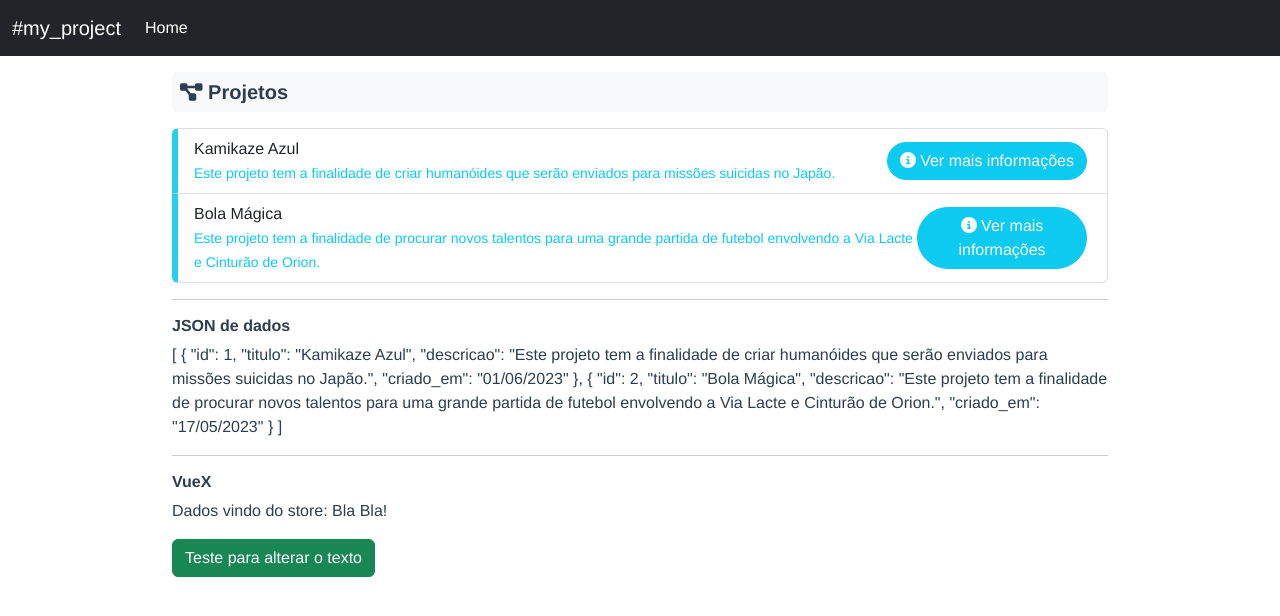
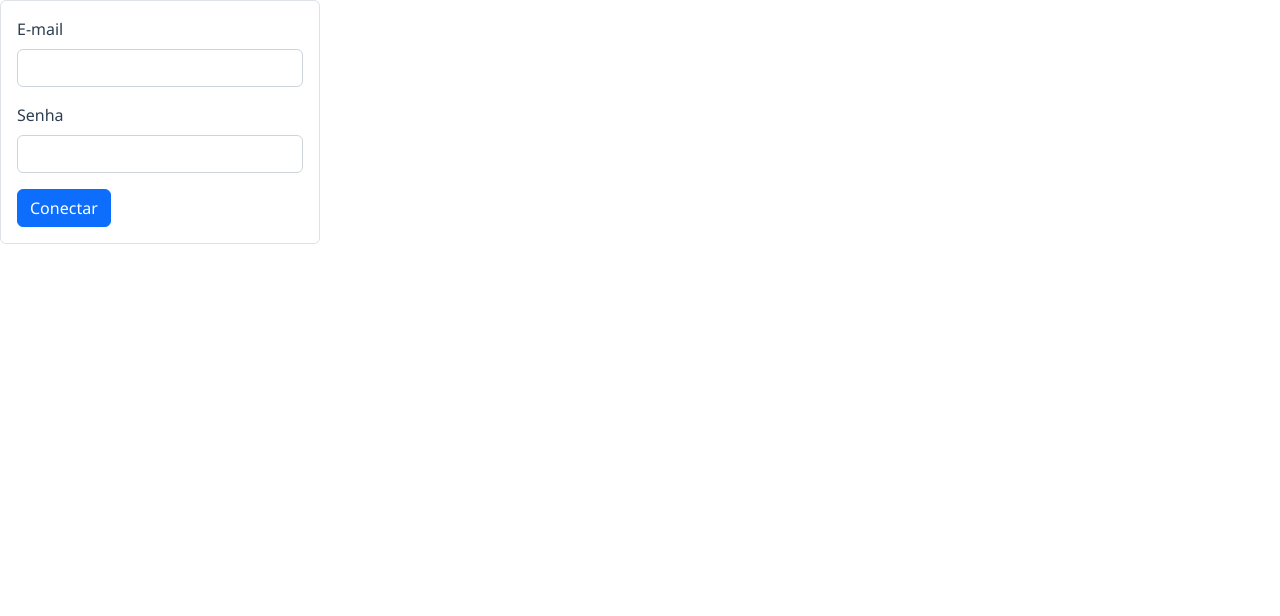
Before and after one commit to lfo1985/my-project-vue-js, a Vue app: page / in a window 1280 px wide. Shown: the top 616 px of the page. Built offline with nearby package versions, Linux system fonts and the light colour scheme.

Commit message:
Criação de um sistema de login

```diff
--- a/src/App.vue
+++ b/src/App.vue
@@ -1,28 +1,76 @@
 <template>
+  <FormLogin v-if="!this.$store.getters.logado" />
+  <template v-else>
     <NavBar />
+	<button @click="logout" class="btn btn-info text-white mt-2 mb-2">Logout</button>
     <ContainerFluid />
+  </template>
+
 </template>
 
 <script>
 
 import NavBar from './components/NavBar.vue';
 import ContainerFluid from '@/components/ContainerFluid';
+import FormLogin from '@/components/FormLogin';
+import AxiosHttp from './helpers/AxiosHttp';
+import Token from './helpers/Token';
 
 export default {
 	name: 'App',
+	methods: {
+		verificaLogin: function (){
+			if(Token().get()){
+				const falha = e => {
+					if(!e.sucesso){
+						Token().remove();
+						this.$store.dispatch({
+							type: 'defineLogado',
+							logado: false
+						});
+					}
+				}
+				AxiosHttp().get('verifica', response => {
+					console.log(response);
+				}, falha);
+			} else {
+				this.$store.dispatch({
+					type: 'defineLogado',
+					logado: false
+				});
+			}
+		},
+		logout: function(){
+			AxiosHttp().post('logout', response => {
+				if(response.sucesso){
+					Token().remove();
+					this.$store.dispatch({
+						type: 'defineLogado',
+						logado: false
+					});
+				}
+			});
+		}
+	},
 	components: {
 		NavBar,
-    ContainerFluid
+		ContainerFluid,
+		FormLogin
+	},
+	computed: {
+		getLogado(){
+			return this.$store.getters.logado;
+		}
+	},
+	mounted(){
+		this.verificaLogin();
 	}
 }
 </script>
 
 <style lang="scss">
   #app {
-  font-family: Avenir, Helvetica, Arial, sans-serif;
-  -webkit-font-smoothing: antialiased;
-  -moz-osx-font-smoothing: grayscale;
-  text-align: center;
+    font-family: 'Segoe UI';
     color: #2c3e50;
   }
 </style>
--- /dev/null
+++ b/src/components/FormLogin.vue
@@ -0,0 +1,60 @@
+<template>
+    <h4 v-if="loader" class="text-white bg-success p-1">Realizando login, aguarde...</h4>
+    <form class="w-25 border rounded p-3">
+        <div class="mb-3">
+            <label for="inputEmail" class="form-label">E-mail</label>
+            <input type="email" v-model="dadosLogin.email" class="form-control" id="inputEmail" aria-describedby="emailHelp">
+        </div>
+        <div class="mb-3">
+            <label for="inputSenha" class="form-label">Senha</label>
+            <input type="password" v-model="dadosLogin.password" class="form-control" id="inputSenha">
+        </div>
+        <button type="button" @click="login" class="btn btn-primary">Conectar</button>
+    </form>
+</template>
+
+<script>
+    import AxiosHttp from '@/helpers/AxiosHttp';
+
+    export default {
+    name: 'FormLogin',
+        data(){
+            return {
+                logado: false,
+                loader: false,
+                dadosLogin: {
+                    email: null,
+                    password: null
+                },
+            }
+        },
+        methods: {
+            login: function(){
+
+                this.loader = true;
+
+                const sucesso = r => {
+                    if(r.sucesso){
+                        this.$store.dispatch({
+                            type: 'defineLogado',
+                            logado: true
+                        });
+                    } else {
+                        alert(r.msg);
+                    }
+                    this.loader = false;
+                }
+
+                const erro = e => {
+                    alert(e.msg);
+                    this.loader = false;
+                }
+
+                AxiosHttp().login({
+                    email: this.dadosLogin.email,
+                    password: this.dadosLogin.password
+                },sucesso, erro);
+            },
+        }
+    };
+</script>
--- a/src/components/ItensProjetos.vue
+++ b/src/components/ItensProjetos.vue
@@ -2,7 +2,7 @@
 <template>
     <div class="text-start">
 
-        <h5 class="bg-light d-block p-2 rounded">
+        <!-- <h5 class="bg-light d-block p-2 rounded">
             <fa icon="diagram-project" />
             <b>
                 Projetos
@@ -27,65 +27,139 @@
 
         <div>{{ dadosComputados }}</div>
 
-        <hr>
+        <hr> -->
 
-        <h6 class="fw-bold">VueX</h6>
+        <!-- <h6 class="fw-bold">VueX</h6>
         <p>Dados vindo do store: {{  getTexto  }}</p>
-        <button @click="alteraTexto" class="btn btn-success">Teste para alterar o texto</button>
+        <button @click="alteraTexto" class="btn btn-success">Teste para alterar o texto</button> -->
+
+        <h3 class="mt-3">Os dados abaixo foram carregados de uma API de teste criada em Laravel</h3>
+        <table class="table table-striped">
+            <thead>
+                <tr>
+                    <th>#</th>
+                    <th>Nome</th>
+                    <th>E-mail</th>
+                </tr>
+            </thead>
+            <tbody>
+                <tr v-for="cliente in itensClientes" :key="cliente.id">
+                    <td>{{ cliente.id }}</td>
+                    <td>{{ cliente.nome }}</td>
+                    <td>{{ cliente.email }}</td>
+                </tr>
+            </tbody>
+        </table>
+
+
     </div>
 </template>
 
 <script>
 
-import ItemProjeto from './ItemProjeto.vue';
+import AxiosHttp from '@/helpers/AxiosHttp';
+// import ItemProjeto from './ItemProjeto.vue';
+// import Token from '@/helpers/Token'
 
 export default {
     name: 'ItensProjetos',
     data() {
         return {
-            itensProjetos: [],
-            textoAlterado: null
+            // itensProjetos: [],
+            itensClientes: [],
+            // textoAlterado: null,
+            // loader: false,
+            // token: Token().get()
         }
     },
     methods: {
-        getItensProjetos: async function(){
+        // getItensProjetos: function(){
 
-            var itensProjetos = [];
+        //     this
+        //         .axios.get('/data.json')
+        //         .then(response => this.itensProjetos = response.data );
 
-            await this
-                .axios.get('/data.json')
-                .then(response => itensProjetos = response.data );
+        // },
+        // alteraTexto: function() {
+        //     /**
+        //      * Método utilizado para realizar a alteração no store (vuex)
+        //      * Ciclo:   action (dispatch) ->
+        //      *          mutator (alteraTexto) ->
+        //      *          [realiza a altereação] ->
+        //      *          getter (this.$store.getters.getTexto) retorna os dados alterados
+        //      */
+        //     // this.$store.dispatch({
+        //     //     type: 'alteraTexto',
+        //     //     texto: 'Bruto pra caramba!'
+        //     // });
+        // },
+        buscaClientes: function(){
 
-            this.itensProjetos = itensProjetos;
+            AxiosHttp().get('clientes', response => {
+                this.itensClientes = response.data;
+            });
 
         },
-        alteraTexto: function() {
-            /**
-             * Método utilizado para realizar a alteração no store (vuex)
-             * Ciclo:   action (dispatch) ->
-             *          mutator (alteraTexto) ->
-             *          [realiza a altereação] ->
-             *          getter (this.$store.getters.getTexto) retorna os dados alterados
-             */
-            this.$store.dispatch({
-                type: 'alteraTexto',
-                texto: 'Bruto pra caramba!'
-            });
-        }
+        // login: function(){
+
+        //     this.loader = true;
+
+        //     AxiosHttp().login({
+        //         email: this.dadosLogin.email,
+        //         password: this.dadosLogin.password
+        //     }, (r) => {
+        //         if(r.sucesso){
+        //             this.token = Token().get();
+        //             this.buscaClientes();
+        //         } else {
+        //             alert(r.msg);
+        //         }
+        //         this.loader = false;
+        //     }, (e) => {
+        //         console.log(e);
+        //         alert(e.msg);
+        //     });
+
+        // },
+        // verificaLogin: async function (){
+
+        //     const falha = e => {
+        //         if(!e.sucesso){
+        //             this.token = null;
+        //         }
+        //     }
+
+        //     AxiosHttp().get('verifica', response => {
+        //         console.log(response);
+        //     }, falha);
+
+        // },
+        // logout: function(){
+        //     AxiosHttp().post('logout', response => {
+        //         if(response.sucesso){
+        //             Token().remove();
+        //             this.token = null;
+        //         }
+        //     });
+        // }
     },
     components: {
-        ItemProjeto
+        // ItemProjeto
     },
     created(){
-        this.getItensProjetos();
+        // this.getItensProjetos();
+        this.buscaClientes();
+    },
+    mounted(){
+        // this.verificaLogin();
     },
     computed: {
-        dadosComputados(){
-            return this.itensProjetos;
-        },
-        getTexto(){
-            return this.$store.getters.getTexto;
-        }
+        // dadosComputados(){
+        //     return this.itensProjetos;
+        // },
+        // getTexto(){
+        //     return this.$store.getters.getTexto;
+        // }
     }
 }
 
--- /dev/null
+++ b/src/config.js
@@ -0,0 +1,3 @@
+export default {
+    baseURL: 'http://localhost:8000/api/'
+}
--- /dev/null
+++ b/src/helpers/AxiosHttp.js
@@ -0,0 +1,71 @@
+import axios from 'axios';
+import Token from './Token';
+import config from '@/config';
+
+function AxiosHttp(){
+
+    var token = Token().get();
+    var options = {
+        headers: {
+            'Authorization': 'Bearer ' + token
+        }
+    }
+
+    function get(route, callback = null, callbackErro = null){
+        axios
+            .get(config.baseURL + route, options)
+            .then(response => {
+                if(callback != null){
+                    callback(response.data);
+                }
+            }).catch(e => {
+                if(callbackErro != null){
+                    callbackErro(e.response.data);
+                }
+            });
+    }
+
+    function post(route, callback = null, callbackErro = null){
+        axios
+            .post(config.baseURL + route, {}, options)
+            .then(function(response){
+                if(callback != null){
+                    callback(response.data);
+                }
+            }).catch(e => {
+                if(callbackErro != null){
+                    callbackErro(e.response.data);
+                }
+            });
+    }
+
+    function login(credentials, callback = null){
+        axios
+            .post(config.baseURL + 'login', {
+                email: credentials.email,
+                password: credentials.password
+            }).then(function(response){
+                if(!response.data.token){
+                    alert(response.data.msg);
+                } else {
+                    Token().set(response.data.token);
+                    if(callback != null){
+                        callback(response.data);
+                    }
+                }
+            }).catch(e => {
+                if(callback != null){
+                    callback(e.response.data);
+                }
+            });
+    }
+
+    return {
+        get: get,
+        post: post,
+        login: login
+    }
+
+}
+
+export default AxiosHttp;
--- /dev/null
+++ b/src/helpers/Token.js
@@ -0,0 +1,18 @@
+function Token(){
+    function set(token){
+        localStorage.setItem('token', token);
+    }
+    function get(){
+        return localStorage.getItem('token') || null;
+    }
+    function remove(){
+        localStorage.removeItem('token');
+    }
+    return {
+        set:set,
+        get:get,
+        remove:remove
+    }
+}
+
+export default Token;
--- a/src/store/index.js
+++ b/src/store/index.js
@@ -1,24 +1,36 @@
+
+import Token from '@/helpers/Token';
 import { createStore } from 'vuex';
 
 const store = createStore({
     state(){
         return {
-            texto: 'Bla Bla!'
+            // texto: 'Bla Bla!',
+            logado: Token().get() || false
         }
     },
     getters: {
-        getTexto(state){
-            return state.texto;
+        // getTexto(state){
+        //     return state.texto;
+        // }
+        logado(state) {
+            return state.logado;
         }
     },
     mutations: {
-        alteraTexto(state, value){
-            state.texto = value
+        // alteraTexto(state, value){
+        //     state.texto = value
+        // }
+        alteraEstadoLogado(state, value){
+            state.logado = value;
         }
     },
     actions: {
-        alteraTexto({commit}, obj){
-            commit('alteraTexto', obj.texto);
+        // alteraTexto({commit}, obj){
+        //     commit('alteraTexto', obj.texto);
+        // }
+        defineLogado({commit}, obj){
+            commit('alteraEstadoLogado', obj.logado)
         }
     }
 });
```
Lines whose indentation alone changed are shown as unchanged.
